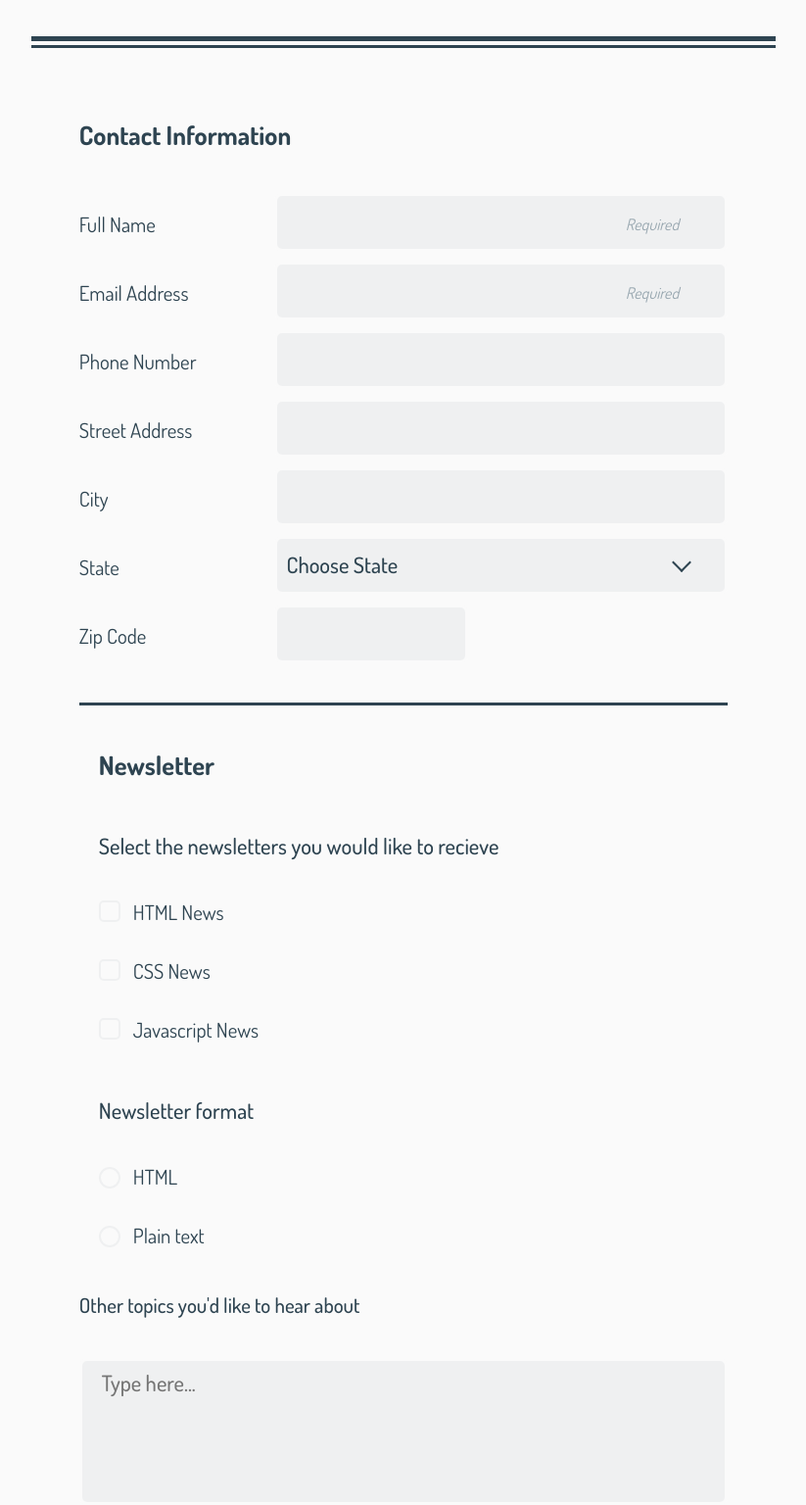
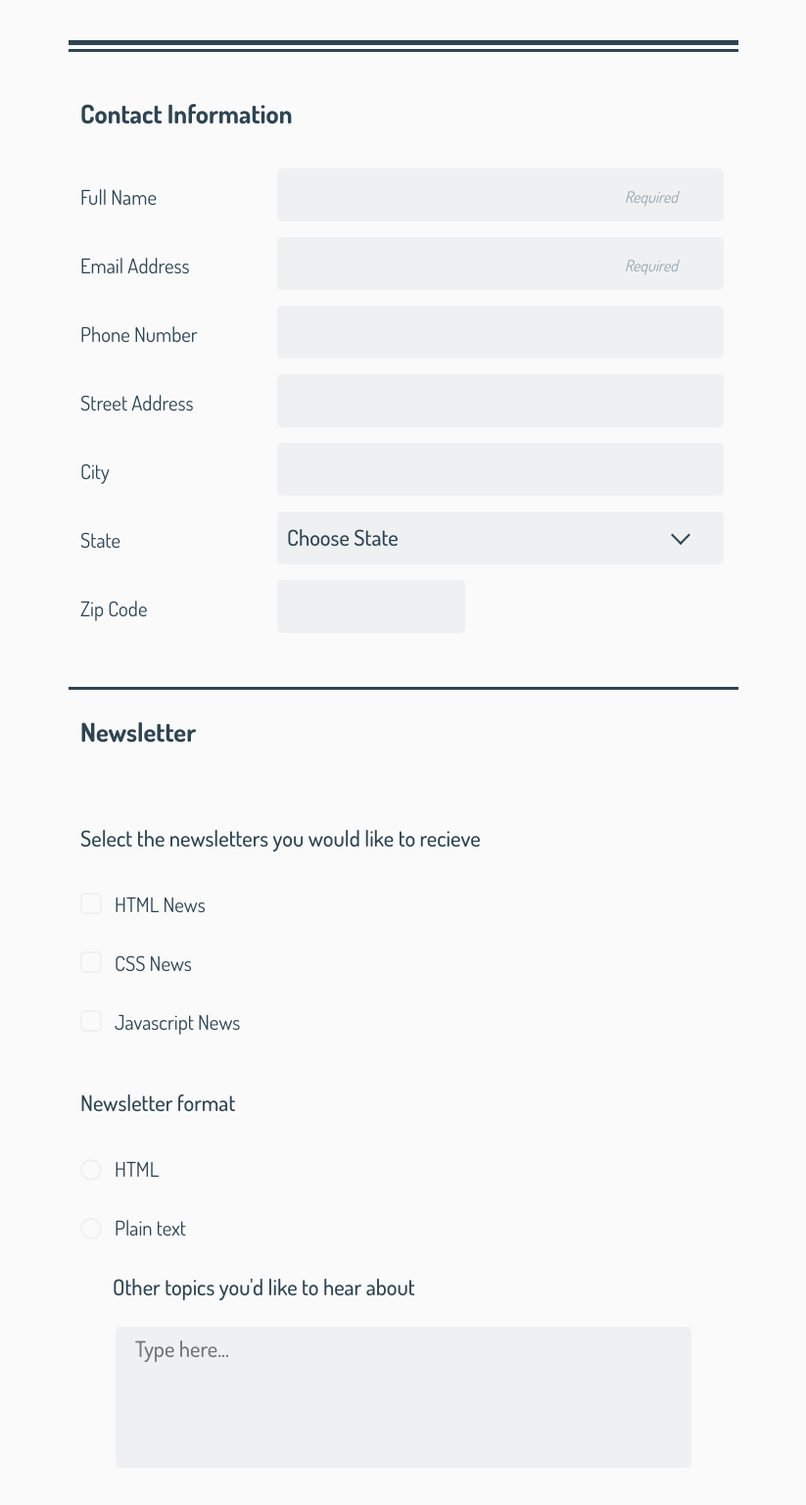
Before and after one commit to alkremn/Registration-form, a plain HTML site: page index.html in a window 1280 px wide. Shown: the part 221-1757 px from the top of the page at 98% size, without its empty margins (228-1051 px from the left). Drawn offline with nearby package versions, Linux system fonts and the light colour scheme.

Commit message:
added fixed files

```diff
--- a/css/styles.css
+++ b/css/styles.css
@@ -13,7 +13,6 @@ body {
 
 /* Section Styles */
 
-
 .sec-header {
 	width: 90%;
 	margin: auto;
@@ -28,6 +27,7 @@ body {
 	text-align: center;
 }
 .main-header h2 {
+	margin: 0;
 	text-transform: uppercase;
 	color: white;
 	font-size: 2em;
@@ -36,10 +36,8 @@ body {
 .sec-header {
 	text-align: center;
 }
-h2 {
-	margin-top: 0;
-	padding: 30px 0 15px 0;
-	font-size: 1.65em;
+.sec-header h2 {
+	margin-top: 40px;
 }
 .sec-header p {
 	font-size: 1.3em;
@@ -48,15 +46,22 @@ h2 {
 .last-div-empty-header {
 	width: 100%;
 	height: 12px;
-	margin: 40px auto;
+	margin: 50px auto 20px;
 	border-top: 5px solid #2e4451;
 	border-bottom: 3px solid #2e4451;
 }
 .contact-info {
-	width: 90%;
+	width: 100%;
 	margin: auto;
 	border-bottom: 3px solid #2e4451;
 	padding-bottom: 30px;
+}
+legend {
+	margin-bottom: 20px;
+	margin-top: 0;
+	padding: 30px 0 15px 0;
+	font-size: 1.65em;
+	font-weight: 700;
 }
 .contact-info h2 {
 	padding-bottom: 25px;
@@ -154,11 +159,9 @@ input[type="number"]::-webkit-outer-spin-button,
 input[type=number]::-webkit-inner-spin-button  {
 	-webkit-appearance: none;
 }
-.newsletter {
-	padding: 0 20px;
-}
 .newsletter p,
-.otherTopic p {
+.otherTopic p,
+#textareaLabel {
 	padding-top: 20px;
 	font-weight: 500;
 	font-size: 1.4em;
@@ -177,6 +180,9 @@ input[type="checkbox"] {
 	display: block;
 	padding-left: 35px;
 	position: relative;
+}
+#textareaLabel {
+	width: 100%;
 }
 label:before {
 	margin-right: 15px;
@@ -217,7 +223,7 @@ input[type="radio"]:checked + label:before {
 	border: 2px solid #2e4451;
 }
 .otherTopic {
-	width: 90%;
+	width: 100%;
 	margin: auto;
 }
 .otherTopic p {
@@ -266,6 +272,11 @@ footer {
 
 @media only screen and (min-width: 760px){
 
+.last-div-empty-header,
+.contact-info,
+.otherTopic {
+	width: 90%;
+}
 .sec-header,
 .newsletter,
 form {
--- a/index.html
+++ b/index.html
@@ -36,11 +36,11 @@
 
 				<form action="#" method="post">
 
+				<div class="contact-info clearfix">
+
 					<fieldset>
 
-					<div class="contact-info clearfix">
-
-						<h2>Contact Information</h2>
+						<legend>Contact Information</legend>
 
 						<div class="required">
 							<label for="name">Full Name</label>
@@ -121,29 +121,30 @@
 							<label for ="zipCode">Zip Code</label>
 							<input type="number" name="user-zip" id="zipCode" />
 
+					</fieldset>
+
 				</div>
-				</fieldset>
+
+				<div class="newsletter">
 
 					<fieldset>
 
-					<div class="newsletter">
-
-						<h2>Newsletter</h2>
+						<legend>Newsletter</legend>
 
 						<p>Select the newsletters you would like to recieve</p>
 
 						<div class="checkbox">
-							<input type="checkbox" value="html" id="html" />
+							<input type="checkbox" name="checkbox" value="html" id="html" />
 							<label for="html">HTML News</label>
 						</div>
 
 						<div class="checkbox">
-							<input type="checkbox" value="css" id="css" />
+							<input type="checkbox" name="checkbox" value="css" id="css" />
 							<label for="css">CSS News</label>
 						</div>
 
 						<div class="checkbox clearfix">
-							<input type="checkbox" value="js" id="javascript" />
+							<input type="checkbox" name="checkbox" value="js" id="javascript" />
 							<label for="javascript">Javascript News</label>
 						</div>
 
@@ -159,22 +160,23 @@
 							<label for="radio2">Plain text</label>
 						</div>
 
-					</div>
-
 						<div class="otherTopic">
-						<p>Other topics you'd like to hear about</p>
-
-						<textarea placeholder="Type here..." name="feedback"></textarea>
+							<label for="textarea" id="textareaLabel">Other topics you'd like to hear about</label>
+							<textarea placeholder="Type here..." id="textarea" name="textarea"></textarea>
 
 							<button type="submit">Sign Up</button>
 						</div>
+
 					</fieldset>
+				</div>
 			</form>
+
 			</div>
 
 			<footer>
 
 				<p>Copyright The Code Review</p>
+
 			</footer>
 
 		</div>
```
Also changed, not shown: 3 other files. Lines whose indentation alone changed are shown as unchanged.
